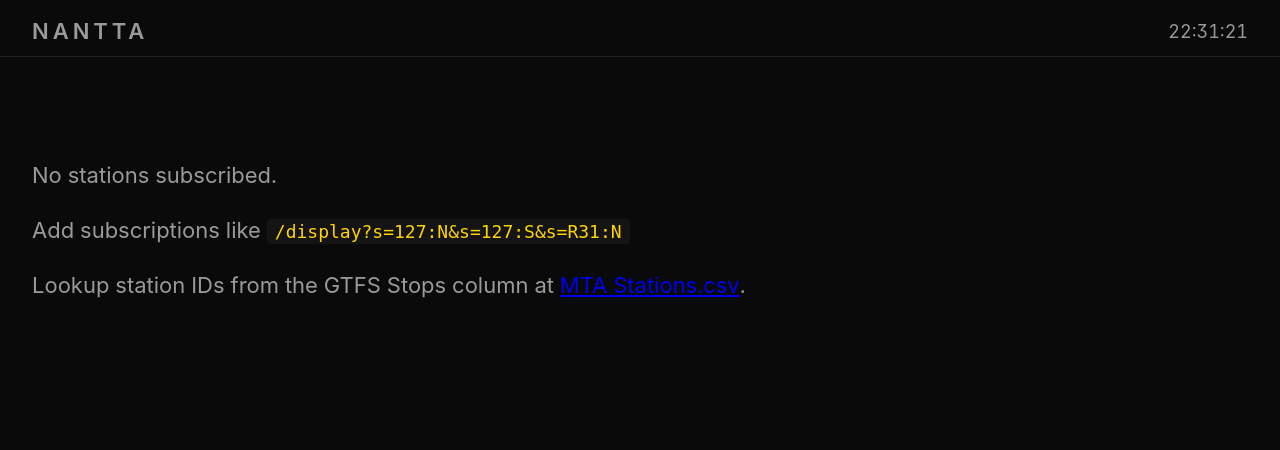
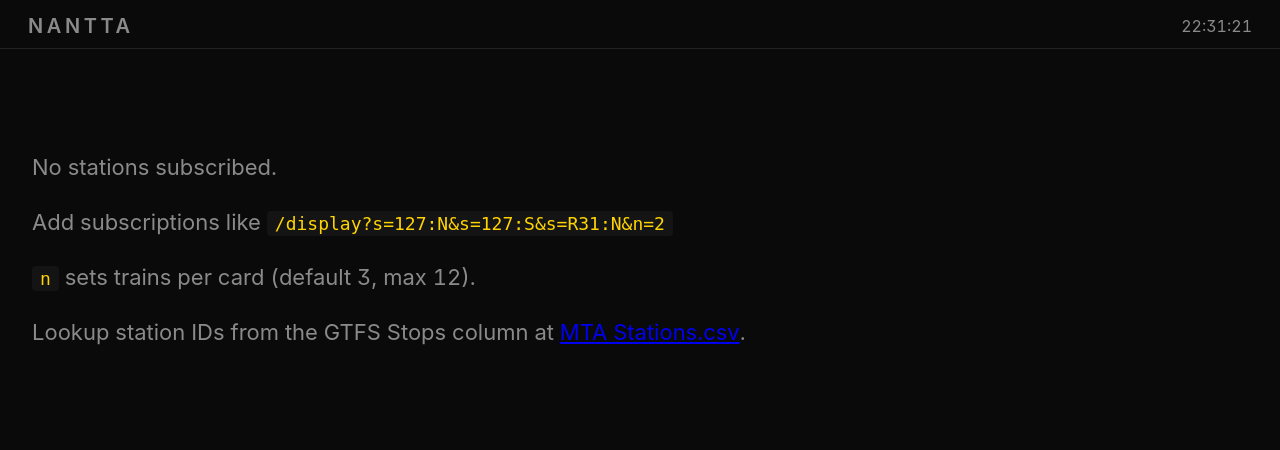
Before and after one commit to lookcw/NANTTA, a Django app: page /display in a window 1280 px wide. Shown: the top 450 px of the page. Run offline with Django 5.2, Linux system fonts and the light colour scheme; some libraries are stand-ins or nearby versions.

Commit message:
Configurable trains-per-card and tighter, time-first row layout
- /display?...&n=2 sets trains per card (default 3, max 12). Param is
  threaded through to the SSE stream so live updates honor the same n.
- Row redesigned to emphasize time + line: 38px bold yellow ETA, 48px
  line bullet, destination demoted to a small uppercase dim caption.
- Card paddings and header sizes tightened to fit more rows per screen.

Co-Authored-By: Claude Opus 4.7 (1M context) <noreply@anthropic.com>

```diff
--- a/trains/render.py
+++ b/trains/render.py
@@ -30,7 +30,7 @@ class TrainRow:
     display: str  # "now" or "3 min" — JS may overwrite on per-second tick
 
 
-def upcoming(sub: Subscription, now: int, limit: int = 6) -> list[TrainRow]:
+def upcoming(sub: Subscription, now: int, limit: int = 3) -> list[TrainRow]:
     arrivals = cache.for_stop(sub.stop_id, limit=30)
     rows: list[TrainRow] = []
     for a in arrivals:
@@ -62,7 +62,7 @@ def format_eta(seconds: int) -> str:
     return f"{(seconds + 30) // 60} min"
 
 
-def render_card(sub: Subscription, now: int | None = None) -> str:
+def render_card(sub: Subscription, now: int | None = None, limit: int = 3) -> str:
     if now is None:
         now = int(time.time())
     station = registry.get(sub.stop_id)
@@ -71,7 +71,7 @@ def render_card(sub: Subscription, now: int | None = None) -> str:
         if sub.direction in ("N", "S")
         else None
     )
-    rows = upcoming(sub, now=now)
+    rows = upcoming(sub, now=now, limit=limit)
     ctx = {
         "sub": sub,
         "station": station,
--- a/trains/static/trains/style.css
+++ b/trains/static/trains/style.css
@@ -3,7 +3,8 @@
   --panel: #141414;
   --panel-border: #222;
   --text: #f3f3f3;
-  --text-dim: #9a9a9a;
+  --text-dim: #8a8a8a;
+  --text-dimmer: #5a5a5a;
   --accent: #ffd400;
   --stale: #c93030;
 }
@@ -24,12 +25,12 @@ html, body {
   display: flex;
   align-items: center;
   justify-content: space-between;
-  padding: 18px 32px 12px;
+  padding: 14px 28px 10px;
   border-bottom: 1px solid var(--panel-border);
 }
 .display__header h1 {
   margin: 0;
-  font-size: 22px;
+  font-size: 20px;
   letter-spacing: 0.18em;
   color: var(--text-dim);
   font-weight: 600;
@@ -39,7 +40,7 @@ html, body {
   gap: 16px;
   align-items: center;
   font-variant-numeric: tabular-nums;
-  font-size: 18px;
+  font-size: 16px;
   color: var(--text-dim);
 }
 .stale {
--- a/trains/templates/trains/_station_card.html
+++ b/trains/templates/trains/_station_card.html
@@ -5,9 +5,7 @@
     <div class="card__sub">
       {% if direction_label %}
         <span class="card__dir">to {{ direction_label }}</span>
-      {% elif sub.direction == 'N' %}
-        <span class="card__dir card__dir--terminal">terminal</span>
-      {% elif sub.direction == 'S' %}
+      {% elif sub.direction == 'N' or sub.direction == 'S' %}
         <span class="card__dir card__dir--terminal">terminal</span>
       {% else %}
         <span class="card__dir">both directions</span>
@@ -20,8 +18,8 @@
     {% for row in rows %}
       <li class="train">
         <span class="bullet" style="background:{{ row.route_color }};color:{{ row.route_text_color }};">{{ row.route }}</span>
+        <span class="train__eta" data-arrival-epoch="{{ row.arrival_epoch }}">{{ row.display }}</span>
         <span class="train__dest">{{ row.terminus_name }}</span>
-        <span class="train__eta" data-arrival-epoch="{{ row.arrival_epoch }}">{{ row.display }}</span>
       </li>
     {% empty %}
       <li class="train train--empty">no upcoming trains</li>
--- a/trains/templates/trains/display.html
+++ b/trains/templates/trains/display.html
@@ -21,7 +21,8 @@
   {% if not subs %}
     <section class="empty">
       <p>No stations subscribed.</p>
-      <p>Add subscriptions like <code>/display?s=127:N&amp;s=127:S&amp;s=R31:N</code></p>
+      <p>Add subscriptions like <code>/display?s=127:N&amp;s=127:S&amp;s=R31:N&amp;n=2</code></p>
+      <p><code>n</code> sets trains per card (default 3, max 12).</p>
       <p>Lookup station IDs from the GTFS Stops column at <a href="http://web.mta.info/developers/data/nyct/subway/Stations.csv">MTA Stations.csv</a>.</p>
     </section>
   {% else %}
--- a/trains/views.py
+++ b/trains/views.py
@@ -78,17 +78,29 @@ def health(request: HttpRequest):
     })
 
 
+def _read_n(request: HttpRequest, default: int = 3) -> int:
+    try:
+        n = int(request.GET.get("n", str(default)))
+    except ValueError:
+        n = default
+    return max(1, min(n, 12))
+
+
 @require_GET
 def display(request: HttpRequest):
     subs = parse_subs(request.GET.getlist("s"))
+    n = _read_n(request)
     now = int(time.time())
-    cards = [render_card(s, now=now) for s in subs]
-    stream_qs = urlencode([("s", f"{s.stop_id}:{s.direction}") for s in subs])
+    cards = [render_card(s, now=now, limit=n) for s in subs]
+    stream_params: list[tuple[str, str]] = [("s", f"{s.stop_id}:{s.direction}") for s in subs]
+    stream_params.append(("n", str(n)))
+    stream_qs = urlencode(stream_params)
     return render(request, "trains/display.html", {
         "subs": subs,
         "cards": cards,
         "stream_url": f"/display/stream?{stream_qs}" if subs else "",
         "feed_age": feed_age_seconds(now),
+        "trains_per_card": n,
     })
 
 
@@ -97,6 +109,7 @@ def display_stream(request: HttpRequest):
     subs = parse_subs(request.GET.getlist("s"))
     if not subs:
         return HttpResponseBadRequest("missing 's' subscriptions")
+    n = _read_n(request)
 
     interval = float(request.GET.get("interval", "5"))
     interval = max(1.0, min(interval, 30.0))
@@ -107,7 +120,7 @@ def display_stream(request: HttpRequest):
             now = int(time.time())
             payload_parts: list[str] = []
             for s in subs:
-                html = render_card(s, now=now)
+                html = render_card(s, now=now, limit=n)
                 payload_parts.append(
                     f'<turbo-stream action="replace" target="{s.card_id}">'
                     f'<template>{html}</template></turbo-stream>'
```
Also changed, not shown: other parts of trains/static/trains/style.css (+44 -37 lines).
